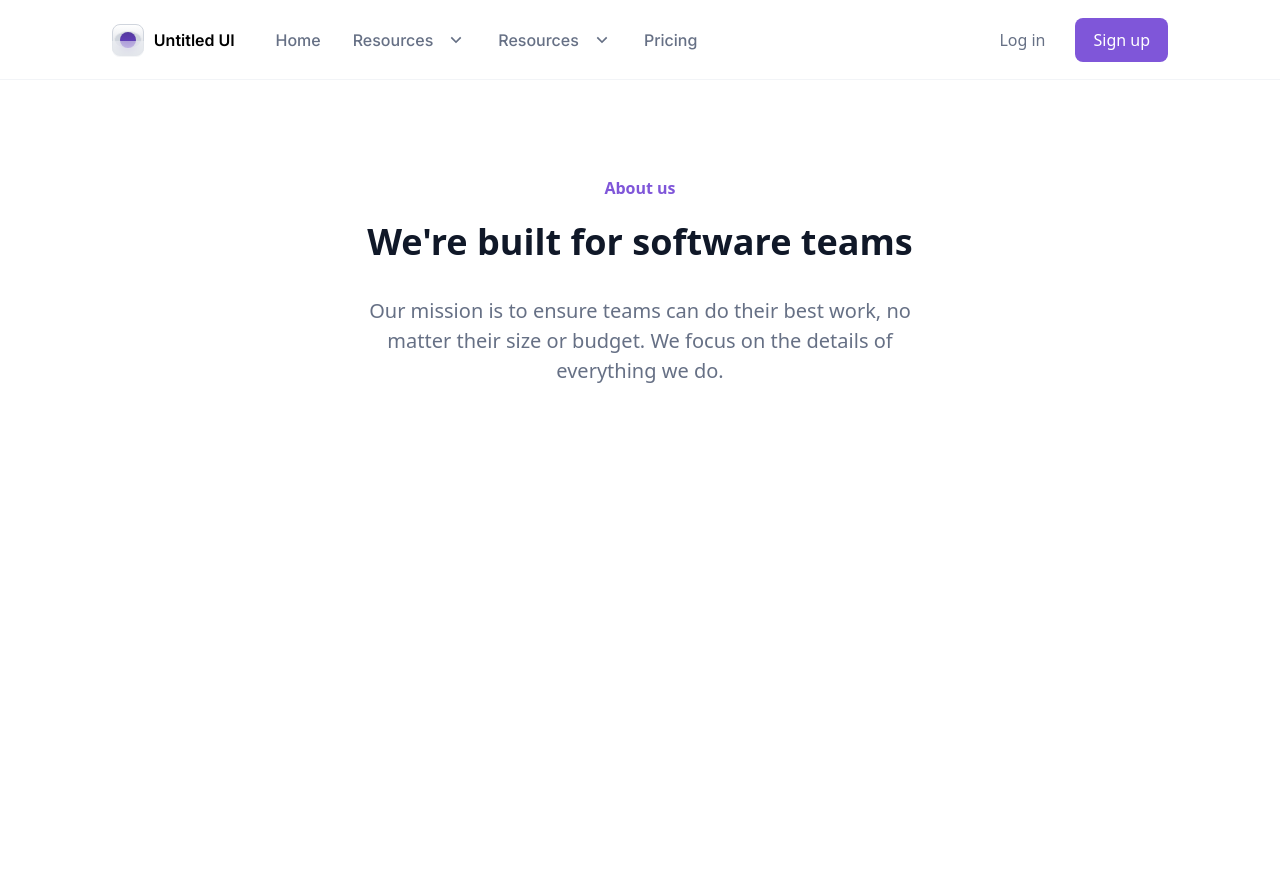
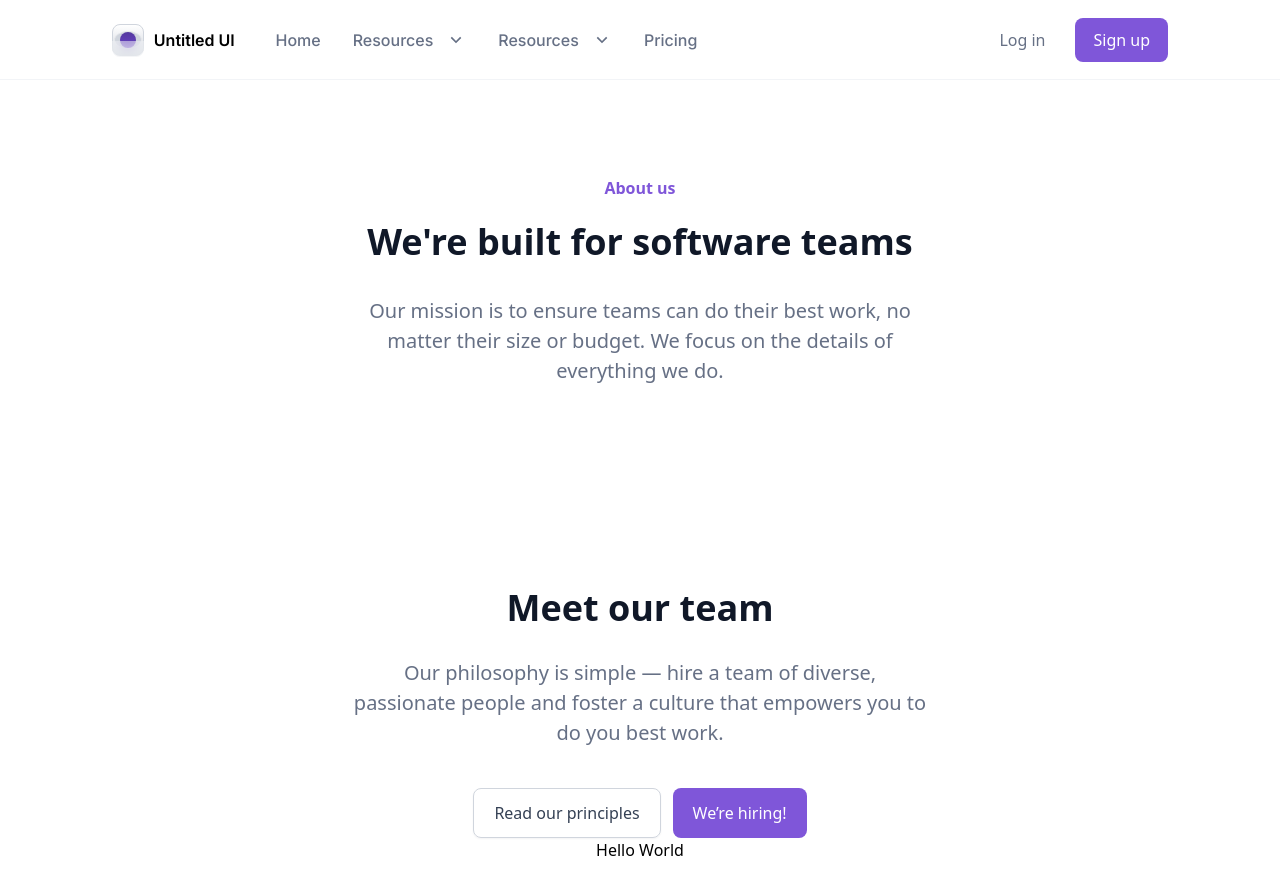
Before and after one commit to arcteggzz/UnbugQa, a React (Create React App) app: page / in a window 1280 px wide. Shown: the top 894 px of the page. Before the commit the page ends 800 px from the top, so only its background shows below. Built offline with nearby package versions, Linux system fonts and the light colour scheme; the HTML template or start-up script is replaced by a standard one.

Commit message:
Started MeetTeam section

```diff
--- a/src/App.js
+++ b/src/App.js
@@ -1,11 +1,13 @@
 import NavBar from "./Components/NavBar";
-import Hero from "./Components/Hero"
+import Hero from "./Components/Hero";
+import MeetTeam from "./Components/MeetTeam";
 
 function App() {
   return (
     <div className="">
       <NavBar />
       <Hero />
+      <MeetTeam />
     </div>
   );
 }
--- /dev/null
+++ b/src/Components/MeetTeam.jsx
@@ -0,0 +1,19 @@
+import TeamMembers from "./TeamMembers";
+function MeetTeam() {
+
+    return (
+      <div className="md:py-[96px] sm:py-[64px] text-center sm:px-[16px]">
+        <h1 className="text-[36px] font-[700] text-[#101828] sm:px-[16px] md:leading-[60px] sm:leading-[44px]">Meet our team</h1>
+        <p className="text-[20px] font-[400] text-[#667085] md:mt-[20px] sm:mt-[16px] md:leading-[30px] sm:leading-[28px] md:px-[336px] sm:px-[16px]">
+            Our philosophy is simple — hire a team of diverse, passionate people and foster a culture that empowers you to do you best work.
+        </p>
+        <div className="flex md:flex-row sm:flex-col-reverse md:justify-center md:mt-[40px] sm:mt-[32px]">
+            <button className="text-[#344054] font-500 text-[16px] bg-none rounded-[8px] md:px-[20px] py-[12px] border-[1px] md:mr-[12px] border-[#D0D5DD] shadow-[0_1px_2px_rgba(16,24,40,0.05)]">Read our principles</button>
+            <button className="text-white font-500 text-[16px] bg-[#7F56D9] rounded-[8px] md:px-[20px] py-[12px] sm:mb-[12px] md:mb-0">We’re hiring!</button>
+        </div>
+        <TeamMembers />
+      </div>
+    );
+  }
+
+  export default MeetTeam;
--- /dev/null
+++ b/src/Components/TeamMembers.jsx
@@ -0,0 +1,11 @@
+
+function TeamMembers() {
+
+    return (
+      <div className="">
+        Hello World
+      </div>
+    );
+  }
+
+  export default TeamMembers;
```
